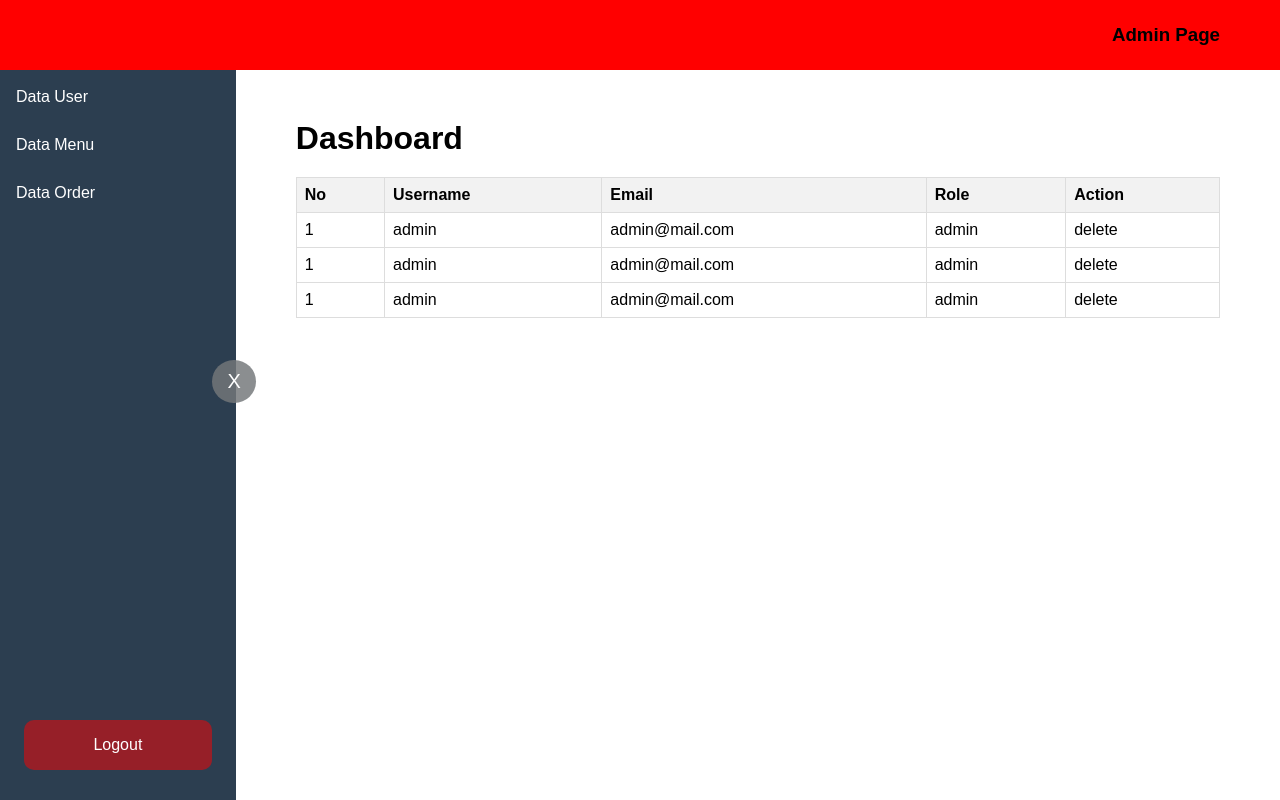
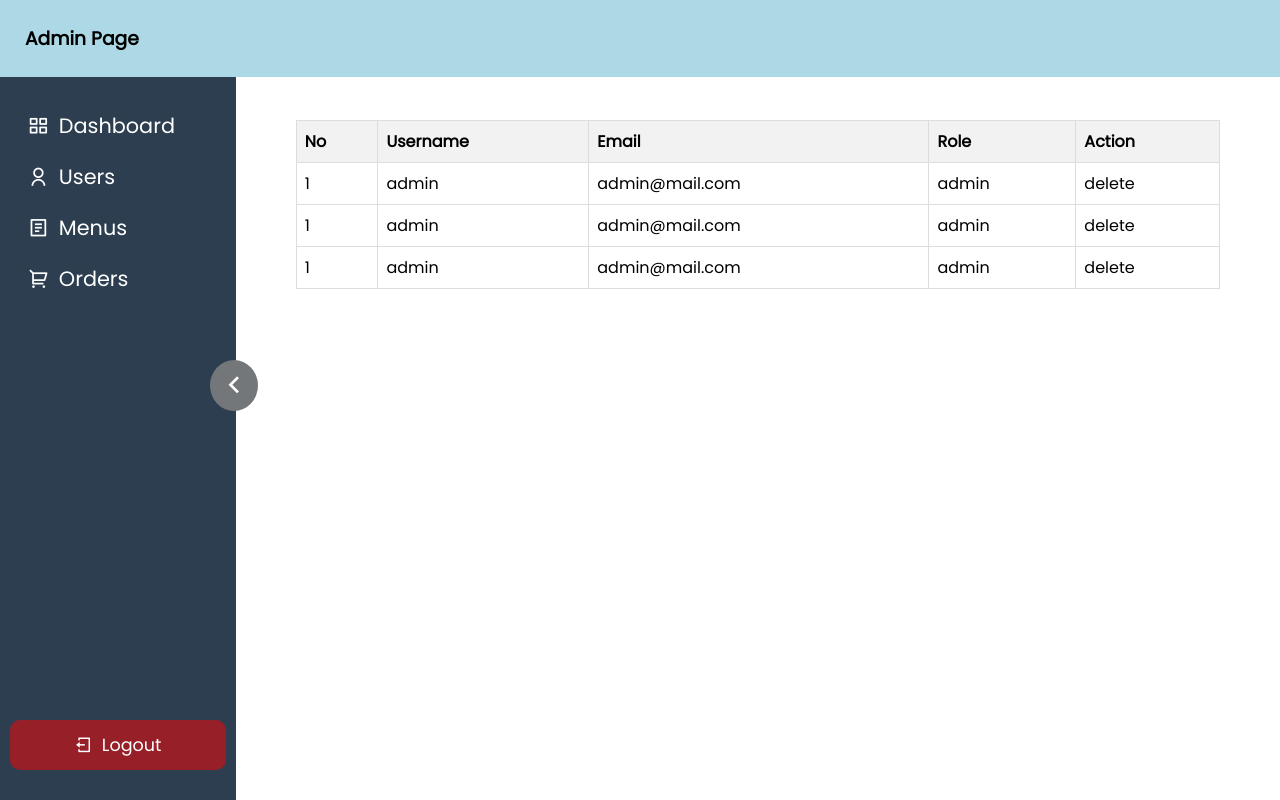
Before and after one commit to aufaramdhn/pw2024_tubes_233040028, a PHP site: page /__backend/index.php in a window 1280 px wide. Run offline with PHP 8.4, Linux system fonts and the light colour scheme.

Commit message:
update sidebar responsive

```diff
--- /dev/null
+++ b/__backend/assets/script.js
@@ -0,0 +1,26 @@
+document.addEventListener("DOMContentLoaded", function () {
+  const navToggle = document.querySelector(".nav-toggle");
+  const sideBar = document.querySelector(".sidebar");
+  const arrow = document.querySelector(".nav-toggle i");
+  const titles = document.querySelectorAll(".nav-title");
+  const navLinks = document.querySelectorAll(".nav-list a");
+
+  if (sideBar && navToggle && arrow && titles) {
+    navToggle.addEventListener("click", () => {
+      sideBar.classList.toggle("slide");
+      arrow.classList.toggle("ri-arrow-right-s-line");
+
+      titles.forEach((title) => {
+        title.classList.toggle("hide");
+      });
+    });
+
+    navLinks.forEach((link) => {
+      link.addEventListener("click", (event) => {
+        event.stopPropagation();
+      });
+    });
+  } else {
+    console.error("One or more elements not found.");
+  }
+});
--- a/__backend/assets/style.css
+++ b/__backend/assets/style.css
@@ -1,3 +1,5 @@
+@import url("https://fonts.googleapis.com/css2?family=Montserrat&family=Poppins&display=swap");
+
 * {
   margin: 0;
   padding: 0;
@@ -35,139 +37,9 @@ table tr th {
   margin-top: 20px;
 }
 
-/* End Custom CSS */
-
-.wrap {
-  display: flex;
-  width: 100%;
-  height: 100%;
-}
-
-.wrap-content {
-  /* background-color: red; */
-  width: 100%;
-  padding-top: 80px;
-}
-
-header {
-  background-color: red;
-  width: 100%;
-  height: 70px;
-  display: flex;
-  justify-content: right;
-  align-items: center;
-  position: absolute;
-  top: 0;
-  z-index: 100;
-}
-
-.topbar {
-  padding: 20px 60px;
-}
-
-.sidebar .title {
-  text-align: center;
-  margin-bottom: 20px;
-}
-
-.sidebar .title h1 {
-  color: #fff;
-}
-
-.content {
-  padding: 20px 60px;
-}
-
-.sidebar {
-  position: relative;
-  display: flex;
-  flex-direction: column;
-  width: 289px;
-  background-color: #2c3e50;
-  padding: 30px 0;
-}
-
-.nav-toggle {
-  position: absolute;
-  top: 45%;
-  right: -20px;
-}
-
-.nav-toggle button {
-  background-color: rgba(116, 119, 122, 0.831);
-  color: #fff;
-  border: none;
-  padding: 10px 15px;
-  border-radius: 100%;
-  cursor: pointer;
-}
-
-.nav-toggle button p {
-  color: #fff;
-  font-size: 20px;
-}
-
-.logout {
-  background-color: rgba(255, 0, 0, 0.5);
-  padding: 16px 0;
-  margin: 0 24px;
-  border-radius: 10px;
-  text-align: center;
-  text-decoration: none;
-  color: #fff;
-}
-
-.sidebar .profile {
-  text-align: center;
-  margin-bottom: 20px;
-}
-
-.sidebar .profile p {
-  color: #fff;
-}
-
-.sidebar .nav-list {
-  flex: 1;
-}
-
-.sidebar .nav-list ul {
-  list-style: none;
-  padding: 0;
-}
-
-.sidebar .nav-list ul li {
-  margin-bottom: 10px;
-}
-
-.sidebar .nav-list ul li a {
-  display: block;
-  padding: 10px 16px;
-  text-decoration: none;
-  color: #fff;
-  transition: 0.3s;
-}
-
-.sidebar .nav-list ul li a:hover {
-  background-color: #34495e;
-  border-radius: 4px;
-  margin: 0 12px;
-}
-
-/* GLOBAL */
-
-.add-data a {
-  background-color: #3498db;
-  color: #fff;
-  border-radius: 4px;
-  padding: 10px 20px;
-  text-decoration: none;
-  float: right;
-  margin-bottom: 10px;
-}
-
 .flex {
   display: flex;
-  gap: 20px;
+  gap: 34px;
 }
 
 .col {
@@ -203,8 +75,179 @@ header {
   background-color: #2980b9;
 }
 
-/* END GLOBAL */
+/* End Custom CSS */
+
+.wrap {
+  display: flex;
+  width: 100%;
+  height: 100%;
+}
+
+.wrap-content {
+  /* background-color: red; */
+  width: 100%;
+  padding-top: 80px;
+  overflow-y: scroll;
+}
+
+header {
+  background-color: lightblue;
+  width: 100%;
+  position: absolute;
+  top: 0;
+  z-index: 100;
+}
+
+.topbar {
+  display: flex;
+  justify-content: space-between;
+  align-items: center;
+  padding: 24px 25px;
+}
+
+.sidebar .title {
+  text-align: center;
+  margin-bottom: 20px;
+}
+
+.sidebar .title h1 {
+  color: #fff;
+}
+
+.content {
+  padding: 20px 60px;
+}
+
+.sidebar {
+  position: relative;
+  display: flex;
+  flex-direction: column;
+  width: 289px;
+  background-color: #2c3e50;
+  padding: 100px 0 30px 0;
+  transition: all 0.3s;
+}
+
+.sidebar.slide {
+  width: 80px;
+}
+
+.nav-toggle {
+  position: absolute;
+  top: 45%;
+  right: -22px;
+}
+
+.nav-toggle {
+  background-color: rgba(116, 119, 122);
+  color: #fff;
+  border: none;
+  padding: 8px;
+  border-radius: 100%;
+  cursor: pointer;
+}
+
+.nav-toggle i {
+  color: #fff;
+  font-size: 32px;
+}
+
+.logout {
+  display: flex;
+  align-items: center;
+  justify-content: center;
+  gap: 10px;
+  background-color: rgba(255, 0, 0, 0.5);
+  padding: 12px 0;
+  margin: 0 10px;
+  border-radius: 10px;
+  font-size: 1.1rem;
+  text-decoration: none;
+  color: #fff;
+}
+
+.sidebar .profile {
+  text-align: center;
+  margin-bottom: 20px;
+}
+
+.sidebar .profile p {
+  color: #fff;
+}
+
+.sidebar .nav-list {
+  flex: 1;
+  margin-bottom: 10px;
+}
+
+.sidebar .nav-list a {
+  font-size: 1.3rem;
+  display: flex;
+  align-items: center;
+  gap: 10px;
+  padding: 10px 16px;
+  margin: 0 12px;
+  text-decoration: none;
+  color: #fff;
+  transition: 0.3s;
+}
+
+.sidebar .nav-list a:hover {
+  background-color: #34495e;
+  border-radius: 6px;
+}
+
+.nav-title {
+  opacity: 1;
+  display: inline;
+}
+
+.nav-title.hide {
+  display: none;
+}
+
+/* User */
+
+.add-data a {
+  background-color: #3498db;
+  color: #fff;
+  border-radius: 4px;
+  padding: 10px 20px;
+  text-decoration: none;
+  float: right;
+  margin-bottom: 10px;
+}
+
+/* EndUser */
 
 /* Add User */
 
+.wrap-form {
+  margin-top: 50px;
+}
+
+.add-user-img {
+  display: flex;
+  flex: 0.4;
+  flex-direction: column;
+}
+
+.add-user-img input[type="file"] {
+  display: none;
+}
+
+.add-user-img label {
+  background-color: #3498db;
+  color: #fff;
+  padding: 10px 20px;
+  border-radius: 4px;
+  cursor: pointer;
+  margin: 20px 0;
+  text-align: center;
+}
+
+.btn-add-user {
+  float: right;
+}
+
 /* EndAdd User */
--- a/__backend/layouts/header.php
+++ b/__backend/layouts/header.php
@@ -6,22 +6,38 @@
 <div class="wrap">
     <div class="sidebar">
         <div class="nav-list">
-            <ul>
-                <li><a href="index.php?page=index">Dashboard</a></li>
-                <li><a href="index.php?page=users">Data User</a></li>
-                <li><a href="">Data Menu</a></li>
-                <li><a href="">Data Order</a></li>
-            </ul>
+            <a href="index.php?page=index">
+                <i class="ri-gallery-view-2"></i>
+                <span class="nav-title">
+                    Dashboard
+                </span>
+            </a>
+            <a href="index.php?page=users">
+                <i class="ri-user-line"></i>
+                <span class="nav-title">
+                    Users
+                </span>
+            </a>
+            <a href="">
+                <i class="ri-file-list-2-line"></i>
+                <span class="nav-title">
+                    Menus
+                </span>
+            </a>
+            <a href="">
+                <i class="ri-shopping-cart-2-line"></i>
+                <span class="nav-title">
+                    Orders
+                </span>
+            </a>
         </div>
-        <a href="" class="logout">Logout</a>
-        <div class="nav-toggle">
-            <button>
-                <p>X</p>
-            </button>
-        </div>
+        <a href="" class="logout">
+            <i class="ri-logout-box-line"></i>
+            <span class="nav-title">Logout</span>
+        </a>
+        <button class="nav-toggle" id="navToggle">
+            <i class="ri-arrow-left-s-line"></i>
+        </button>
     </div>
     <div class="wrap-content">
         <div class="content">
-            <div class="header-text">
-                <h1>Dashboard</h1>
-            </div>
```
